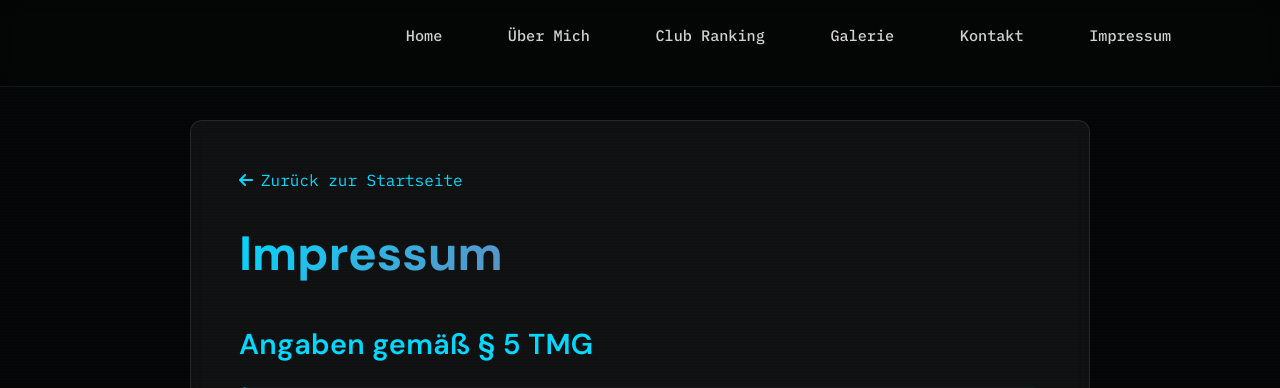
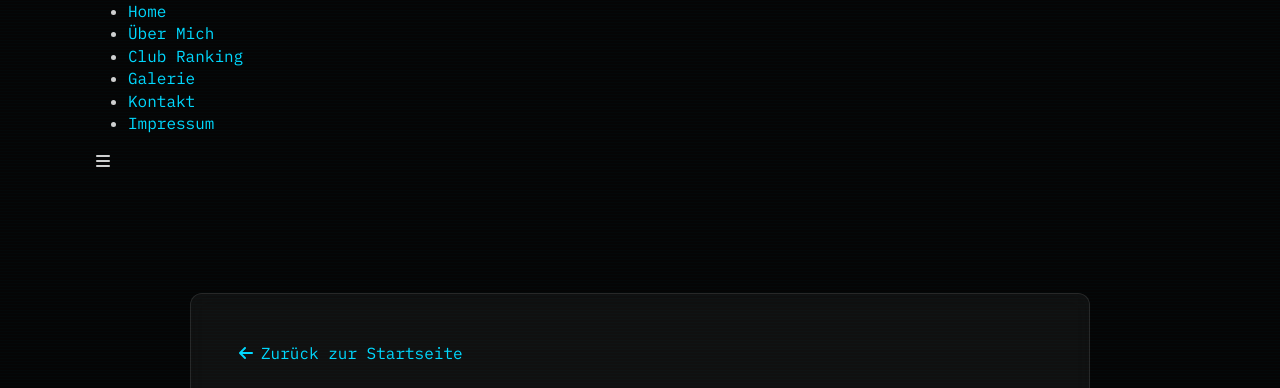
Before and after one commit to Taze00/django, a Django app: page /impressum/ in a window 1280 px wide. Shown: the top 388 px of the page. Run offline with Django 4.2, Linux system fonts and the light colour scheme.

Commit message:
Remove header/menu and optimize image loading for better performance
Performance improvements:
- Removed fixed header and navigation menu (saves CSS and DOM overhead)
- Removed header scroll event listener logic
- Removed mobile menu toggle JavaScript code
- Added WebP image support with fallback for modern browsers
- Implemented async image decoding (decoding="async")
- Gallery images now use picture element for format negotiation
- All gallery images maintain lazy loading

These changes reduce initial page load and improve First Contentful Paint:
- Fewer DOM elements on load
- Smaller CSS and JavaScript bundles
- Better image format support for faster delivery

🤖 Generated with [Claude Code](https://claude.com/claude-code)

Co-Authored-By: Claude Haiku 4.5 <noreply@anthropic.com>

```diff
--- a/static/css/styles.css
+++ b/static/css/styles.css
@@ -221,83 +221,6 @@ section {
 .fade-in.active {
     opacity: 1;
     transform: translateY(0);
-}
-
-/* Header & Navigation - BERLIN STYLE */
-header {
-    position: fixed;
-    top: 0;
-    left: 0;
-    width: 100%;
-    padding: 1.5rem 0;
-    z-index: 1000;
-    transition: var(--transition);
-    background-color: rgba(5, 5, 5, 0.5);
-    backdrop-filter: blur(10px);
-    border-bottom: 1px solid rgba(0, 217, 255, 0.1);
-}
-
-header.scrolled {
-    padding: 1rem 0;
-    background-color: rgba(5, 5, 5, 0.95);
-    box-shadow: 0 4px 12px rgba(0, 0, 0, 0.3);
-}
-
-nav {
-    display: flex;
-    justify-content: flex-end;
-    align-items: center;
-}
-
-.logo {
-    font-size: 1.8rem;
-    font-weight: 700;
-    color: white;
-    letter-spacing: -1px;
-}
-
-.nav-links {
-    display: flex;
-    gap: 2.5rem;
-    list-style: none;
-}
-
-.nav-links a {
-    color: var(--text);
-    font-weight: 500;
-    position: relative;
-    font-size: 0.95rem;
-    padding: 0.5rem 0.8rem;
-    border-radius: 4px;
-    transition: var(--transition);
-}
-
-.nav-links a::after {
-    content: '';
-    position: absolute;
-    bottom: 0;
-    left: 0;
-    width: 0;
-    height: 100%;
-    background: rgba(0, 240, 255, 0.1);
-    border-radius: 4px;
-    transition: var(--transition);
-    z-index: -1;
-}
-
-.nav-links a:hover {
-    color: var(--primary);
-}
-
-.nav-links a:hover::after {
-    width: 100%;
-}
-
-.menu-toggle {
-    display: none;
-    cursor: pointer;
-    font-size: 1.5rem;
-    color: var(--text);
 }
 
 /* Hero Section - BERLIN AUTHENTIC */
@@ -1800,30 +1723,6 @@ footer {
         gap: 1.5rem;
     }
 
-    .nav-links {
-        position: fixed;
-        top: 0;
-        right: -100%;
-        width: 80%;
-        height: 100vh;
-        background: rgba(8, 8, 8, 0.95);
-        flex-direction: column;
-        justify-content: center;
-        align-items: center;
-        gap: 2rem;
-        transition: 0.5s;
-        z-index: 999;
-    }
-
-    .nav-links.active {
-        right: 0;
-    }
-
-    .menu-toggle {
-        display: block;
-        z-index: 1000;
-    }
-
     .hero-cta {
         flex-direction: column;
         align-items: center;
--- a/static/js/main.js
+++ b/static/js/main.js
@@ -10,9 +10,6 @@ const CONFIG = {
 
 // ===== DOM ELEMENTS =====
 const elements = {
-    header: document.getElementById('header'),
-    menuToggle: document.querySelector('.menu-toggle'),
-    navLinks: document.querySelector('.nav-links'),
     galleryGrid: document.getElementById('gallery-grid'),
     rankingGrid: document.getElementById('ranking-grid'),
     fadeElements: document.querySelectorAll('.fade-in'),
@@ -396,34 +393,9 @@ function enhanceLogo() {
     }
 }
 
-// ===== MOBILE MENU =====
-function initMobileMenu() {
-    if (elements.menuToggle && elements.navLinks) {
-        elements.menuToggle.addEventListener('click', () => {
-            elements.navLinks.classList.toggle('active');
-
-            const icon = elements.menuToggle.querySelector('i');
-            if (elements.navLinks.classList.contains('active')) {
-                icon.className = 'fas fa-times';
-            } else {
-                icon.className = 'fas fa-bars';
-            }
-        });
-    }
-}
-
 // ===== SCROLL EVENTS =====
 function initScrollEvents() {
     window.addEventListener('scroll', () => {
-        // Header style on scroll
-        if (elements.header) {
-            if (window.scrollY > 100) {
-                elements.header.classList.add('scrolled');
-            } else {
-                elements.header.classList.remove('scrolled');
-            }
-        }
-
         // Fade in elements
         elements.fadeElements.forEach(el => {
             const elementTop = el.getBoundingClientRect().top;
@@ -457,14 +429,27 @@ function createGallery() {
             video.style.objectFit = 'cover';
             galleryItem.appendChild(video);
         } else {
+            // Use picture element for WebP support with fallback
+            const picture = document.createElement('picture');
+
+            // WebP source
+            const webpSource = document.createElement('source');
+            webpSource.srcset = item.image.replace(/\.(jpg|jpeg|png)$/i, '.webp');
+            webpSource.type = 'image/webp';
+            picture.appendChild(webpSource);
+
+            // Fallback image
             const img = document.createElement('img');
             img.src = item.image;
             img.alt = item.title || 'Gallery image';
             img.loading = 'lazy';
+            img.decoding = 'async';
             img.style.width = '100%';
             img.style.height = '100%';
             img.style.objectFit = 'cover';
-            galleryItem.appendChild(img);
+            picture.appendChild(img);
+
+            galleryItem.appendChild(picture);
         }
 
         galleryItem.addEventListener('click', () => {
@@ -743,13 +728,6 @@ function initSmoothScrolling() {
                     top: targetElement.offsetTop,
                     behavior: 'smooth'
                 });
-
-                // Close mobile menu if open
-                if (elements.navLinks && elements.navLinks.classList.contains('active')) {
-                    elements.navLinks.classList.remove('active');
-                    const icon = elements.menuToggle.querySelector('i');
-                    icon.className = 'fas fa-bars';
-                }
             }
         });
     });
@@ -1349,7 +1327,6 @@ class TinderGallery {
 document.addEventListener('DOMContentLoaded', function() {
     initVersionManagement();
     enhanceLogo();
-    initMobileMenu();
     initScrollEvents();
     initSmoothScrolling();
     initEnhancedScrollAnimations();
```
Also changed, not shown: templates/index.html (+0 -19 lines).
